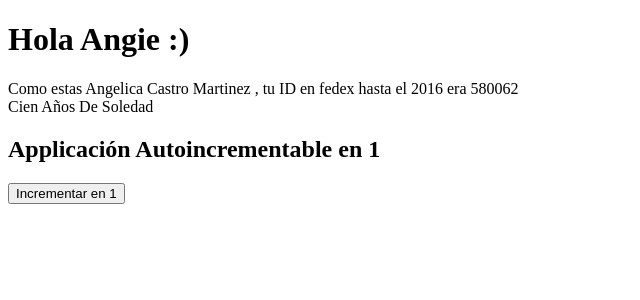
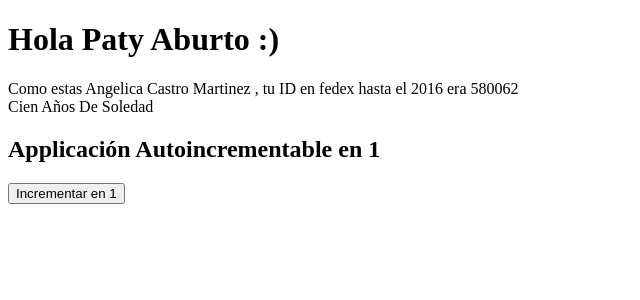
Before and after one commit to mazamorm1975/PROYECTOREACT-2, a React (Vite) app: page / in a window 1280 px wide. Shown: the top 300 px of the page, without its empty margins (0-640 px from the left). Built offline with nearby package versions, Linux system fonts and the light colour scheme.

Commit message:
Se actualizan Datos en componentes HolaMundoApp y main.jsx

```diff
--- a/src/HolaMundoApp.jsx
+++ b/src/HolaMundoApp.jsx
@@ -13,7 +13,6 @@ export const HolaMundoApp = ({ user, id, title, book }) => {
       <Title title={title} />
       <UserDetails user={user} id={id} />
       <Book book={book} />
-
     </>
   );
 };
@@ -27,6 +26,6 @@ HolaMundoApp.propTypes = {
 //Nota: los defaultProps SIEMPRE se evaluan antes del propTypes
 HolaMundoApp.defaultProps = {
   title: "Saludos amigos en un defaultProps",
-  book: "Padre pobre, Padre Rico Zamora",
+  book: "Padre pobre, Padre Rico Mario Zamora",
   id: 580065444,
 };
--- a/src/main.jsx
+++ b/src/main.jsx
@@ -8,7 +8,7 @@ ReactDOM.createRoot(document.getElementById("root")).render(
     <HolaMundoApp
       user={{ name: "Angelica", lastName: "Castro Martinez" }}
       id={580062}
-      title={"Hola Angie :)"}
+      title={"Hola Paty Aburto :)"}
       book={"Cien Años De Soledad"}
     />
 
```
